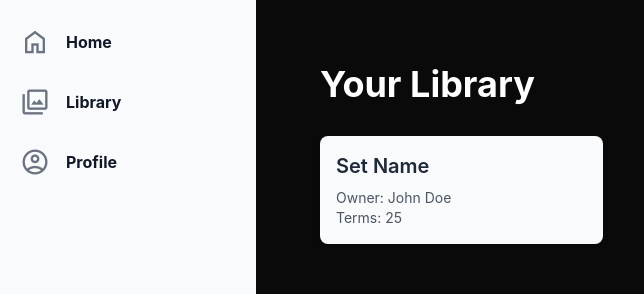
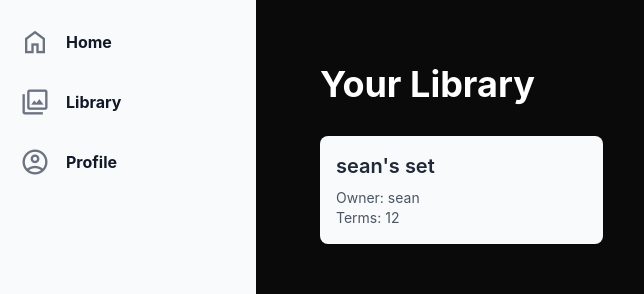
Before and after one commit to macman1717/Game-And-Study, an Angular app in the folder frontend/: page /dashboard in a window 1280 px wide. Shown: the top 294 px of the page, without its empty margins (0-644 px from the left). Built offline with nearby package versions, Linux system fonts and the light colour scheme.

Commit message:
added set component

```diff
--- /dev/null
+++ b/frontend/src/components/set/set.component.html
@@ -0,0 +1,8 @@
+<div class="grid grid-cols-1 md:grid-cols-2 lg:grid-cols-3 gap-6">
+    <a href="#"
+        class="shadow-sm rounded-lg p-4 bg-gray-50 hover:bg-gray-100 dark:bg-gray-800 dark:border-gray-600 dark:hover:bg-gray-700 transition duration-200 cursor-pointer">
+        <h2 class="text-xl font-semibold text-gray-800 dark:text-white truncate">{{ setName }}</h2>
+        <p class="text-sm text-gray-600 dark:text-gray-400 mt-2">Owner: {{ owner }}</p>
+        <p class="text-sm text-gray-600 dark:text-gray-400">Terms: {{ termCount }}</p>
+    </a>
+</div>
--- a/frontend/src/pages/home-page/home-page.component.html
+++ b/frontend/src/pages/home-page/home-page.component.html
@@ -16,24 +16,27 @@
         <ul class="space-y-2 font-medium">
             <li>
                 <a href="#"
-                class="flex items-center p-2 text-gray-900 rounded-lg dark:text-white hover:bg-gray-100 dark:hover:bg-gray-700 group">
-                    <span class="material-symbols-outlined mr-1 text-3xl text-gray-500 transition duration-75 dark:text-gray-400 group-hover:text-gray-900 dark:group-hover:text-white">home</span>
+                    class="flex items-center p-2 text-gray-900 rounded-lg dark:text-white hover:bg-gray-100 dark:hover:bg-gray-700 group">
+                    <span
+                        class="material-symbols-outlined mr-1 text-3xl text-gray-500 transition duration-75 dark:text-gray-400 group-hover:text-gray-900 dark:group-hover:text-white">home</span>
                     <span class="ms-3"><b>Home</b></span>
                 </a>
             </li>
 
             <li>
                 <a href="#"
-                class="flex items-center p-2 text-gray-900 rounded-lg dark:text-white hover:bg-gray-100 dark:hover:bg-gray-700 group">
-                    <span class="material-symbols-outlined mr-1 text-3xl text-gray-500 transition duration-75 dark:text-gray-400 group-hover:text-gray-900 dark:group-hover:text-white">collections</span>
+                    class="flex items-center p-2 text-gray-900 rounded-lg dark:text-white hover:bg-gray-100 dark:hover:bg-gray-700 group">
+                    <span
+                        class="material-symbols-outlined mr-1 text-3xl text-gray-500 transition duration-75 dark:text-gray-400 group-hover:text-gray-900 dark:group-hover:text-white">collections</span>
                     <span class="ms-3"><b>Library</b></span>
                 </a>
             </li>
 
             <li>
                 <a href="#"
-                class="flex items-center p-2 text-gray-900 rounded-lg dark:text-white hover:bg-gray-100 dark:hover:bg-gray-700 group">
-                    <span class="material-symbols-outlined mr-1 text-3xl text-gray-500 transition duration-75 dark:text-gray-400 group-hover:text-gray-900 dark:group-hover:text-white">account_circle</span>
+                    class="flex items-center p-2 text-gray-900 rounded-lg dark:text-white hover:bg-gray-100 dark:hover:bg-gray-700 group">
+                    <span
+                        class="material-symbols-outlined mr-1 text-3xl text-gray-500 transition duration-75 dark:text-gray-400 group-hover:text-gray-900 dark:group-hover:text-white">account_circle</span>
                     <span class="ms-3"><b>Profile</b></span>
                 </a>
             </li>
@@ -44,12 +47,5 @@
 <div class="p-16 sm:ml-64">
     <h1 class="text-4xl mb-8"><b>Your Library</b></h1>
 
-    <div class="grid grid-cols-1 md:grid-cols-2 lg:grid-cols-3 gap-6">
-        <a href="#"
-            class="shadow-sm rounded-lg p-4 bg-gray-50 hover:bg-gray-100 dark:bg-gray-800 dark:border-gray-600 dark:hover:bg-gray-700 transition duration-200 cursor-pointer">
-            <h2 class="text-xl font-semibold text-gray-800 dark:text-white truncate">Set Name</h2>
-            <p class="text-sm text-gray-600 dark:text-gray-400 mt-2">Owner: John Doe</p>
-            <p class="text-sm text-gray-600 dark:text-gray-400">Terms: 25</p>
-        </a>
-    </div>
+    <app-set owner="sean" setName="sean's set" termCount="12"></app-set>
 </div>
--- a/frontend/src/pages/home-page/home-page.component.ts
+++ b/frontend/src/pages/home-page/home-page.component.ts
@@ -1,8 +1,9 @@
 import { Component } from '@angular/core';
+import { SetComponent } from '../../components/set/set.component';
 
 @Component({
   selector: 'app-home-page',
-  imports: [],
+  imports: [SetComponent],
   templateUrl: './home-page.component.html',
   styleUrl: './home-page.component.scss'
 })
```
Also changed, not shown: frontend/src/components/set/set.component.ts (added, +14 -0 lines), frontend/src/components/set/set.component.scss (added), 1 other file (tests, documents, lock files or other folders).
